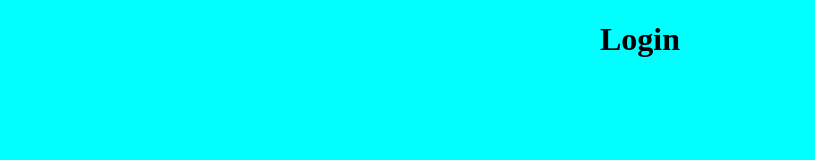
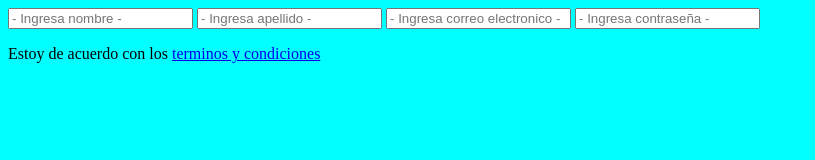
Before and after one commit to AaronF11/Login, a plain HTML site: page index.html in a window 1280 px wide. Shown: the whole page, without its empty margins (0-815 px from the left). Drawn offline with Linux system fonts and the light colour scheme.

Commit message:
Crear los cuadros de texto

```diff
--- a/index.html
+++ b/index.html
@@ -8,6 +8,12 @@
     <title>Login</title>
 </head>
 <body>
-    <h1>Login</h1>
+    <section>
+        <input type="text" name="names" id="names" placeholder="- Ingresa nombre -">
+        <input type="text" name="lastname" id="lastname" placeholder="- Ingresa apellido -">
+        <input type="email" name="mail" id="mail" placeholder="- Ingresa correo electronico -" >
+        <input type="password" name="password" id="password" placeholder="- Ingresa contraseña -">
+        <p>Estoy de acuerdo con los <a href="#">terminos y condiciones</a></p>
+    </section>
 </body>
 </html>
```
